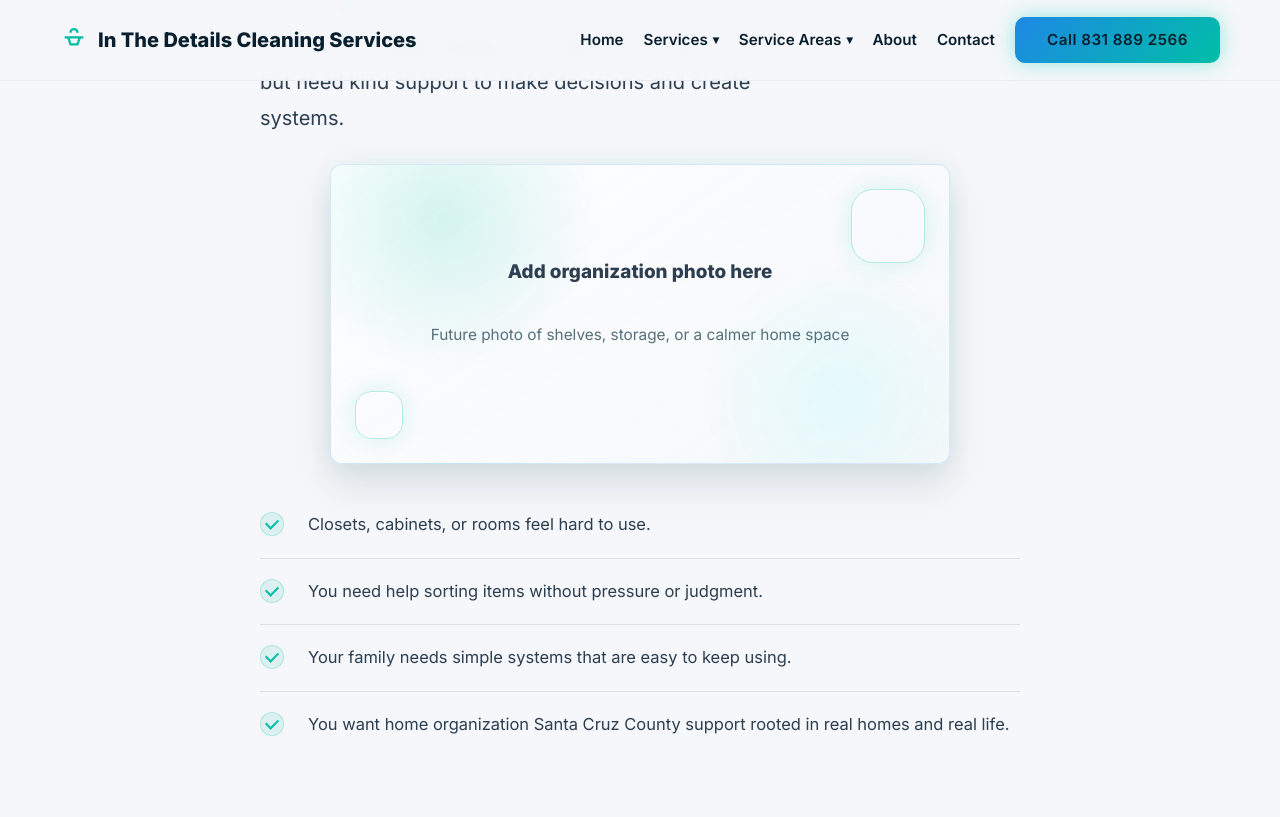
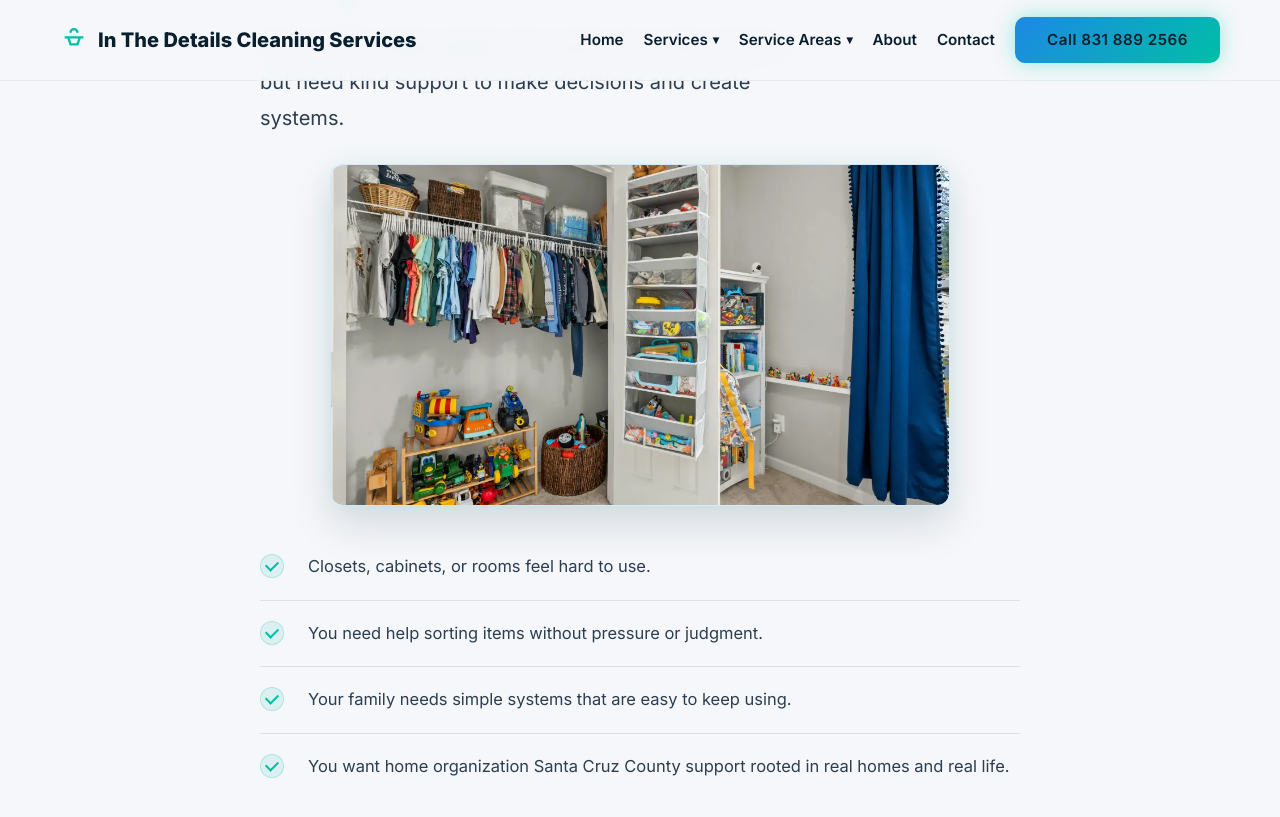
Before and after one commit to YourOnlineSquad/in-the-details-cleaning-site, a Jekyll site: the page built from services/home-organization/index.html, in a window 1280 px wide and 900 px high, scrolled down 1962 px. Shown: the top 817 px of the window. Built offline with Jekyll 4.4.1, drawn with Linux system fonts in a browser that asks for light colours; some of the changed text lies outside the part shown.

Commit message:
Swap home organization service images

```diff
--- a/services/home-organization/index.html
+++ b/services/home-organization/index.html
@@ -74,9 +74,7 @@ description: Home organization Santa Cruz County for practical systems, declutte
       </div>
       <div class="service-photo-placeholder">
         <div class="service-photo-frame">
-          <!-- Future image path: {{ '/assets/images/services/home-organization-support.webp' | relative_url }} -->
-          <p class="service-photo-placeholder-text">Add organization photo here</p>
-          <p class="service-photo-placeholder-helper">Future photo of shelves, storage, or a calmer home space</p>
+          <img class="service-photo-image" src="{{ '/assets/images/services/home-organization-closet-storage.webp' | relative_url }}" alt="Organized closet storage for home organization support">
         </div>
       </div>
       <div class="service-check-list" role="list" aria-label="Who this service helps">
@@ -117,12 +115,7 @@ description: Home organization Santa Cruz County for practical systems, declutte
       <p class="body-copy">Whether you are in San Lorenzo Valley or another part of Santa Cruz County, we bring patient support to the spaces that need relief.</p>
     </div>
     <div>
-      <div class="service-photo-placeholder">
-        <div class="service-photo-frame">
-          <p class="service-photo-placeholder-text">Add organization photo here</p>
-          <p class="service-photo-placeholder-helper">Future photo of shelves, storage, or a calmer home space</p>
-        </div>
-      </div>
+      <img src="{{ '/assets/images/services/home-organization-playroom-reset.webp' | relative_url }}" alt="Organized playroom after home organization support" class="float-img border-radius-md w-100">
     </div>
   </div>
 </section>
```
